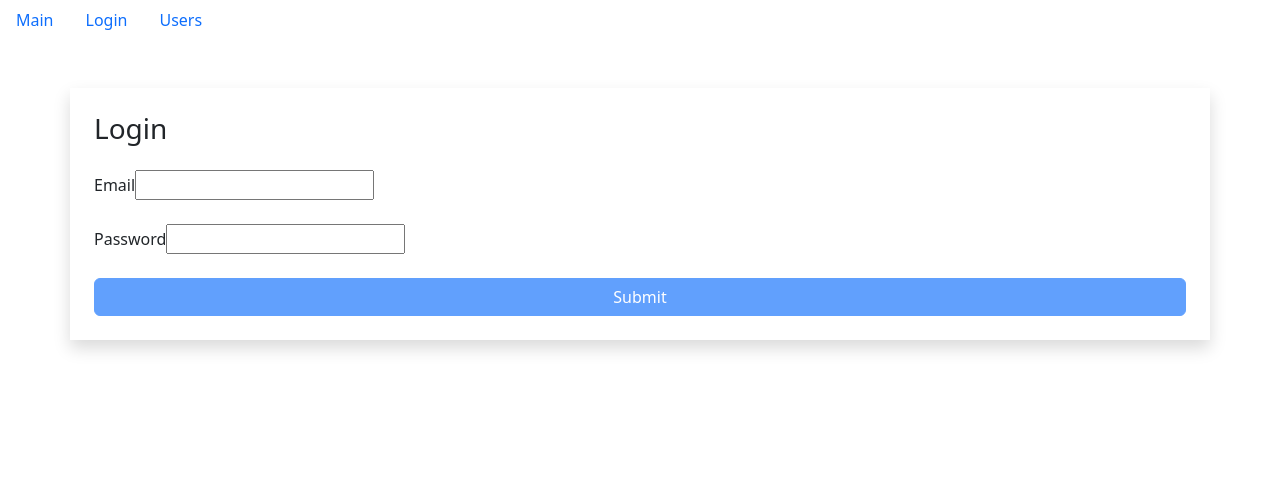
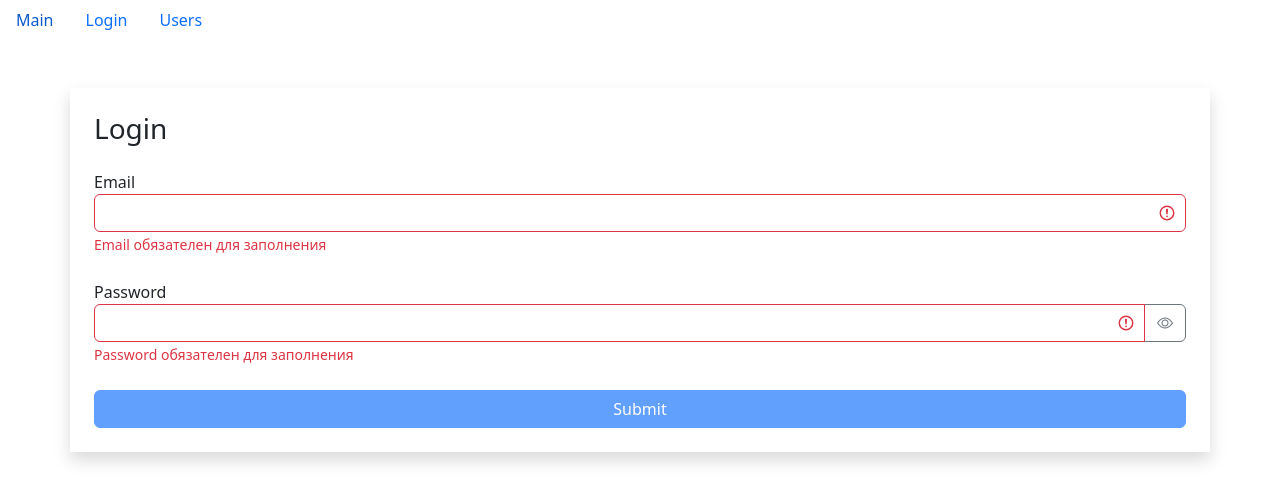
Before and after one commit to ElenaFrank/react-graduate-work_invalid, a React (Create React App) app: page /login in a window 1280 px wide. Shown: the top 502 px of the page. Built offline with nearby package versions, Linux system fonts and the light colour scheme.

Commit message:
add showing password

```diff
--- a/src/components/textField.jsx
+++ b/src/components/textField.jsx
@@ -1,24 +1,39 @@
-import React from "react"
+import React, { useState } from "react"
 import PropType from "prop-types"
 
 const TextField = ({ label, type, name, value, onChange, error }) => {
+    const [showPassword, setShowPassword] = useState(false)
+    const getInputClasses = () => {
+        return "form-control" + (error ? " is-invalid" : "")
+    }
+    const toggleShowPassword = () => {
+        setShowPassword((prevstate) => !prevstate)
+    }
+
     return (
         <>
             <div className="mb-4">
-                <label
-                    htmlFor={name}
-                >
-                    {label}
-                </label>
+                <label htmlFor={name}>{label}</label>
+                <div className="input-group">
                     <input
-                    type={type}
+                        type={showPassword ? "text" : type}
                         id={name}
                         name={name}
                         value={value}
                         onChange={onChange}
+                        className={getInputClasses()}
                     />
+                    {type === "password" && <button
+                        className="btn btn-outline-secondary"
+                        type="button"
+                        onClick={toggleShowPassword}
+                    >
+                        <i className={"bi bi-eye" + (showPassword ? "-slash" : "")}></i>
+                    </button>
+                    }
+                </div>
                 {error &&
-                <div className="invalid-feedback">
+                <div className="invalid-feedback" style={{ display: "contents" }}>
                     {error}
                 </div>}
             </div>
```
Lines whose indentation alone changed are shown as unchanged.
